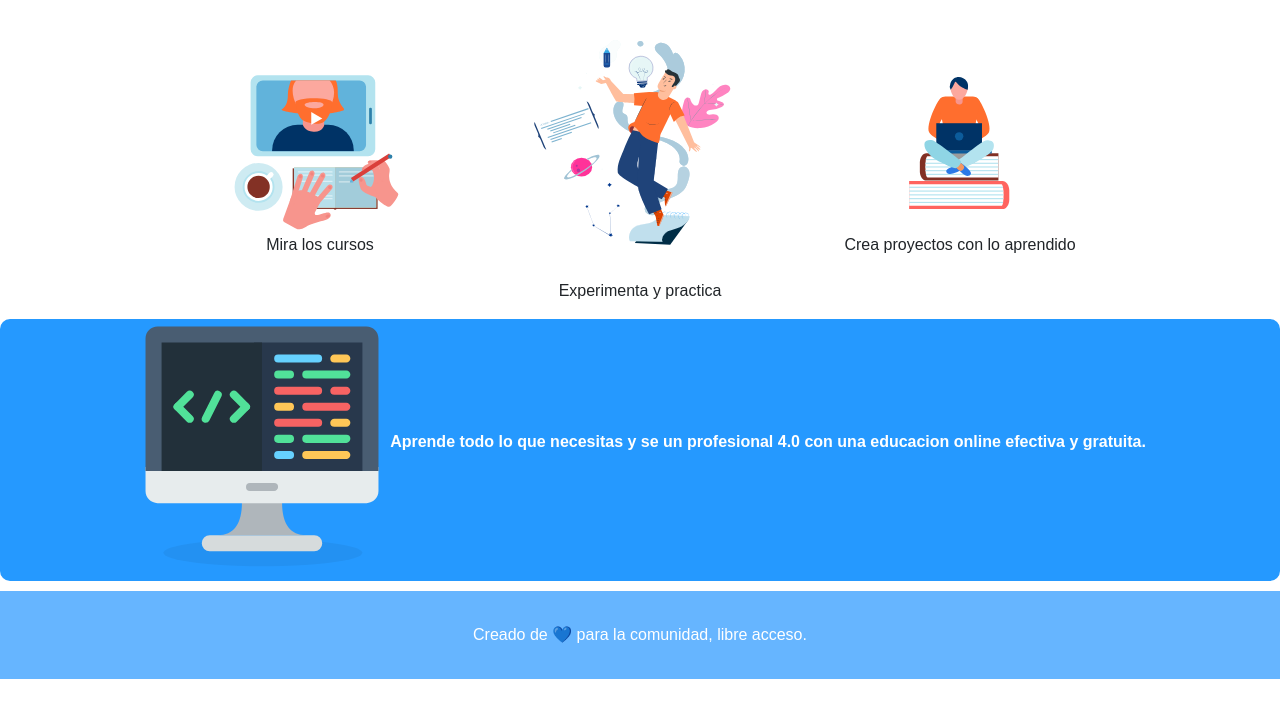
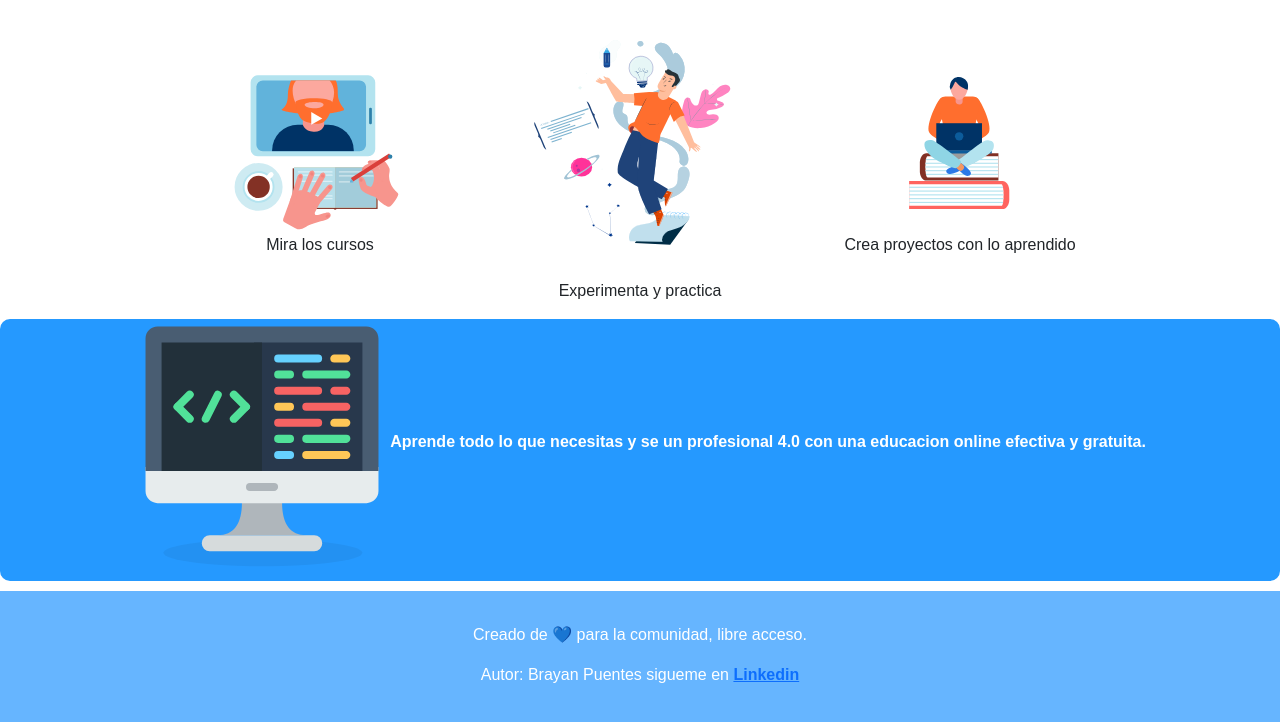
Before and after one commit to SMITH367/OnlineAcademy, a React app in the folder frontend/: page / in a window 1280 px wide. Shown: the part 762-1484 px from the top of the page. Before the commit the page ends 1441 px from the top, so only its background shows below. Built offline with nearby package versions, Linux system fonts and the light colour scheme; no server answers.

Commit message:
front view home completed

```diff
--- a/frontend/src/components/Footer.jsx
+++ b/frontend/src/components/Footer.jsx
@@ -1,9 +1,21 @@
 import React from "react";
 import "./styles/footer.css";
+
 const Footer = () => {
   return (
     <footer className="footer">
-      Creado de 💙 para la comunidad, libre acceso.
+      <p>Creado de 💙 para la comunidad, libre acceso.</p>
+      <p>
+        Autor: Brayan Puentes sigueme en{" "}
+        <a
+          style={{ fontWeight: "bold" }}
+          href="https://google.com"
+          target="_blank"
+          rel="noreferrer"
+        >
+          Linkedin
+        </a>
+      </p>
     </footer>
   );
 };
--- a/frontend/src/components/Header.jsx
+++ b/frontend/src/components/Header.jsx
@@ -57,11 +57,7 @@ const Header = ({ setUserDataStatus }) => {
           </li>
 
           <li className="nav-menu-item">
-            <Link to="/">Nosotros</Link>
-          </li>
-
-          <li className="nav-menu-item">
-            <Link to="/">Contacto</Link>
+            <Link to="/register">Registrate</Link>
           </li>
           {login === "true" ? (
             <li className="nav-menu-item">
--- a/frontend/src/components/styles/header.css
+++ b/frontend/src/components/styles/header.css
@@ -49,7 +49,7 @@
 }
 
 .nav-menu-item {
-    margin: 0 10px;
+    margin: 0 15px;
 }
 
 .nav-menu-item a:hover {
```
